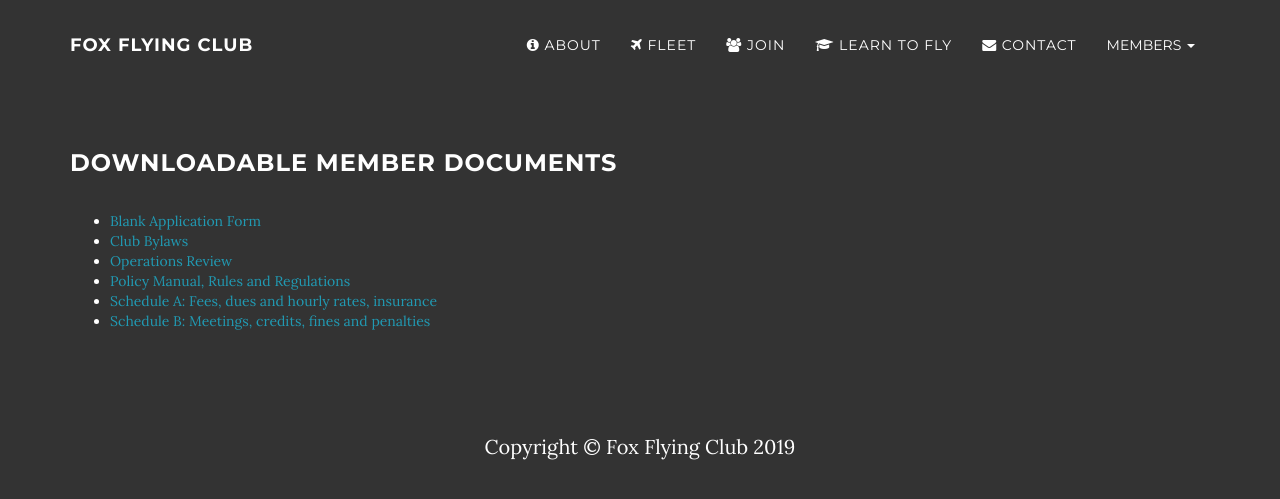
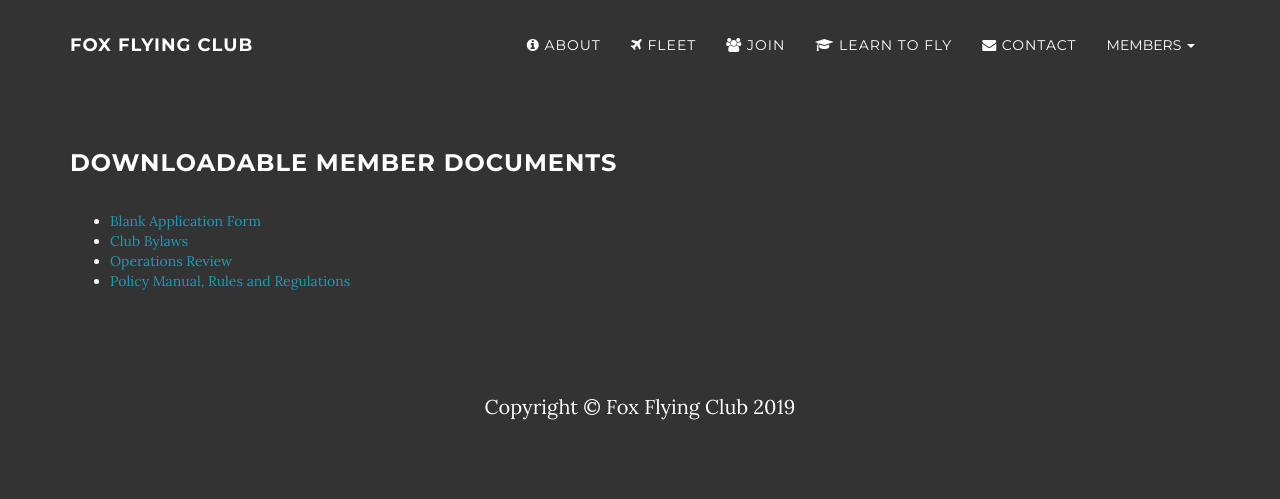
Before and after one commit to parabuzzle/foxflyingclub, a Jekyll site: the page built from member_docs.html, in a window 1280 px wide and 900 px high. Shown: the top 499 px of the window. Built offline with Jekyll 4.4.1, drawn with Linux system fonts in a browser that asks for light colours.

Commit message:
update rules and regs

```diff
--- a/member_docs.html
+++ b/member_docs.html
@@ -9,9 +9,7 @@
       <li><a href="/docs/application.pdf">Blank Application Form</a></li>
       <li><a href="/docs/ffc-new-bylaws-2006.pdf">Club Bylaws</a></li>
       <li><a href="/docs/operations-review.pdf">Operations Review</a></li>
-      <li><a href="/docs/Fox_Flying_Club_Rules_20120906--Body.pdf">Policy Manual, Rules and Regulations</a></li>
-      <li><a href="/docs/Fox_Flying_Club_Rules_20120906--Sch._A.pdf">Schedule A: Fees, dues and hourly rates, insurance</a></li>
-      <li><a href="/docs/Fox_Flying_Club_Rules_20120906--Sch._B.pdf">Schedule B: Meetings, credits, fines and penalties </a></li>
+      <li><a href="/docs/Fox_Flying_Club_Rules_20170517.pdf">Policy Manual, Rules and Regulations</a></li>
     </ul>
   </div>
 </div>
```
Also changed, not shown: 1 other file.
